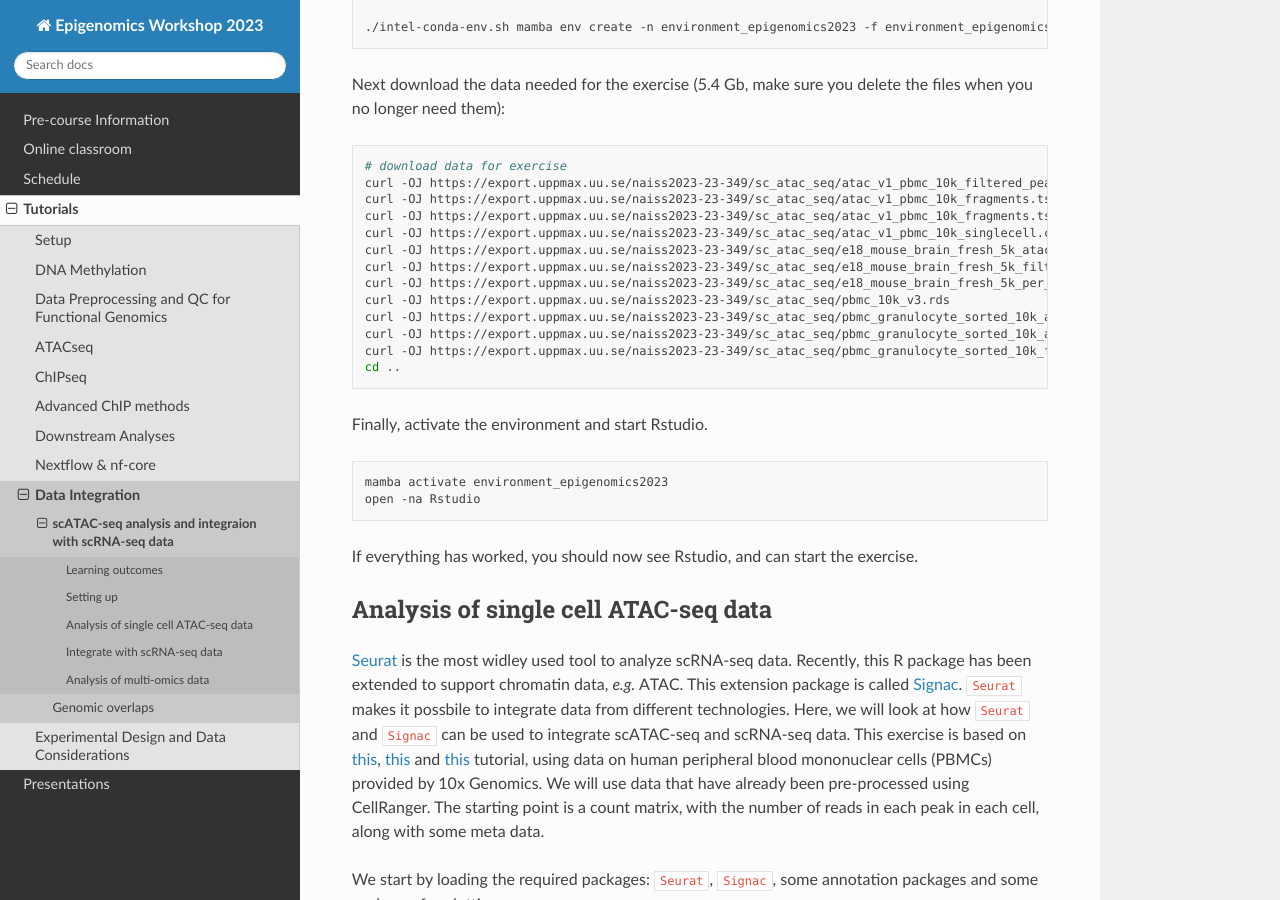
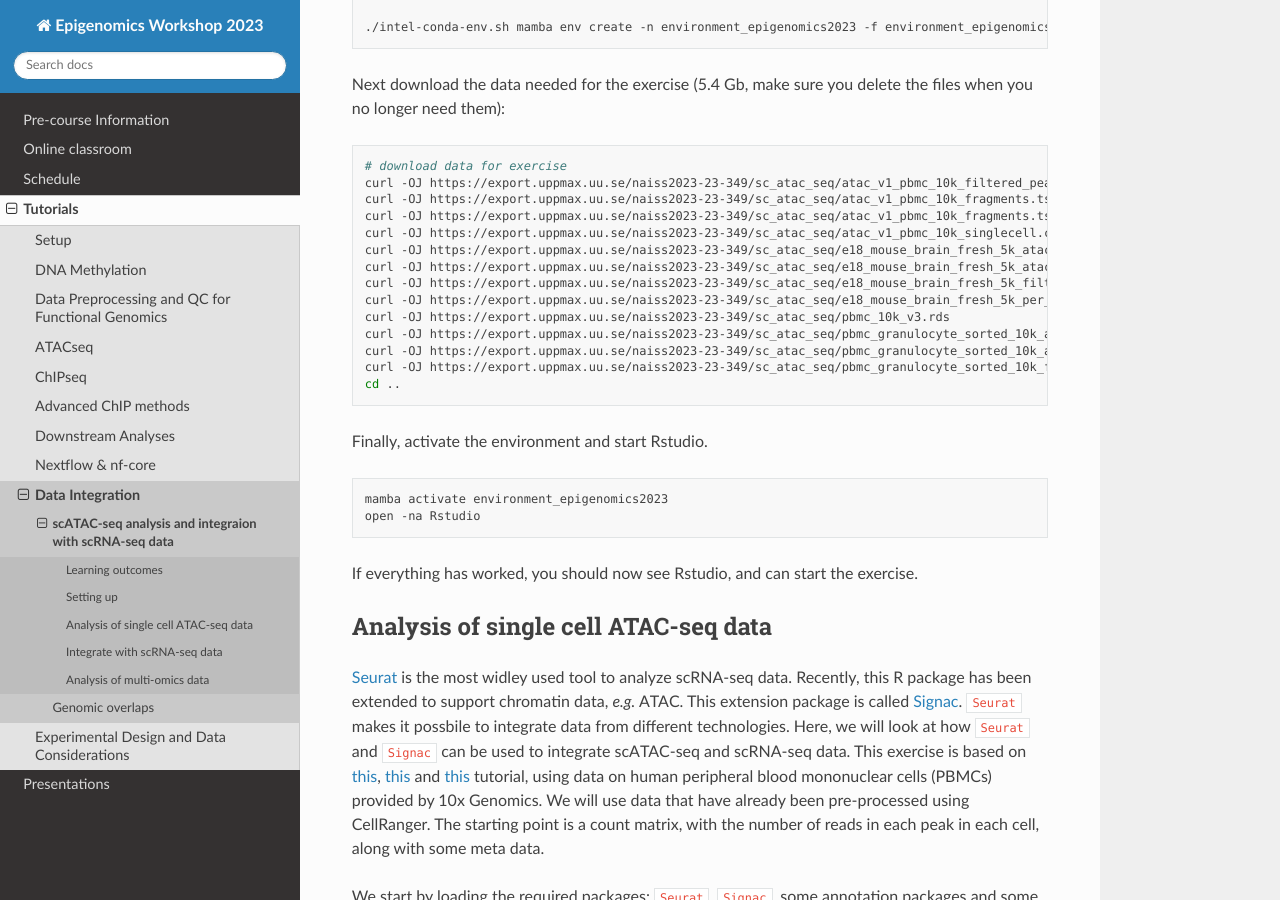
Before and after one commit to NBISweden/workshop-epigenomics-RTDs, a Sphinx documentation site: the page built from docs/content/tutorials/scAtacSeq/lab-sc_atac_seq.md, in a window 1280 px wide and 900 px high, scrolled down 2991 px. Built offline with Sphinx 7.4.7 and the Read the Docs theme 2.0.0, drawn with Linux system fonts in a browser that asks for light colours.

Commit message:
Fix error in setup for single cell lab

```diff
--- a/docs/content/tutorials/scAtacSeq/lab-sc_atac_seq.md
+++ b/docs/content/tutorials/scAtacSeq/lab-sc_atac_seq.md
@@ -145,6 +145,7 @@
 curl -OJ https://export.uppmax.uu.se/naiss2023-23-349/sc_atac_seq/atac_v1_pbmc_10k_fragments.tsv.gz.tbi
 curl -OJ https://export.uppmax.uu.se/naiss2023-23-349/sc_atac_seq/atac_v1_pbmc_10k_singlecell.csv
 curl -OJ https://export.uppmax.uu.se/naiss2023-23-349/sc_atac_seq/e18_mouse_brain_fresh_5k_atac_fragments.tsv.gz
+curl -OJ https://export.uppmax.uu.se/naiss2023-23-349/sc_atac_seq/e18_mouse_brain_fresh_5k_atac_fragments.tsv.gz.tbi
 curl -OJ https://export.uppmax.uu.se/naiss2023-23-349/sc_atac_seq/e18_mouse_brain_fresh_5k_filtered_feature_bc_matrix.h5
 curl -OJ https://export.uppmax.uu.se/naiss2023-23-349/sc_atac_seq/e18_mouse_brain_fresh_5k_per_barcode_metrics.csv
 curl -OJ https://export.uppmax.uu.se/naiss2023-23-349/sc_atac_seq/pbmc_10k_v3.rds
```
